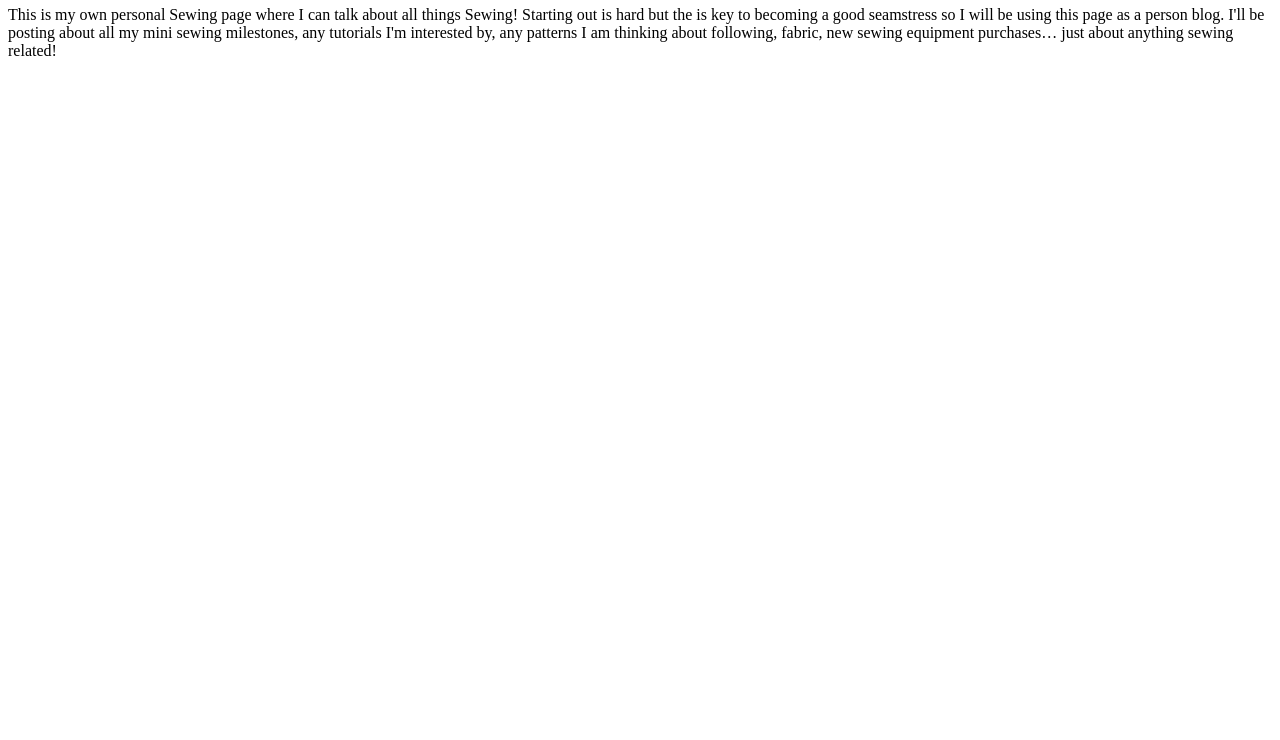
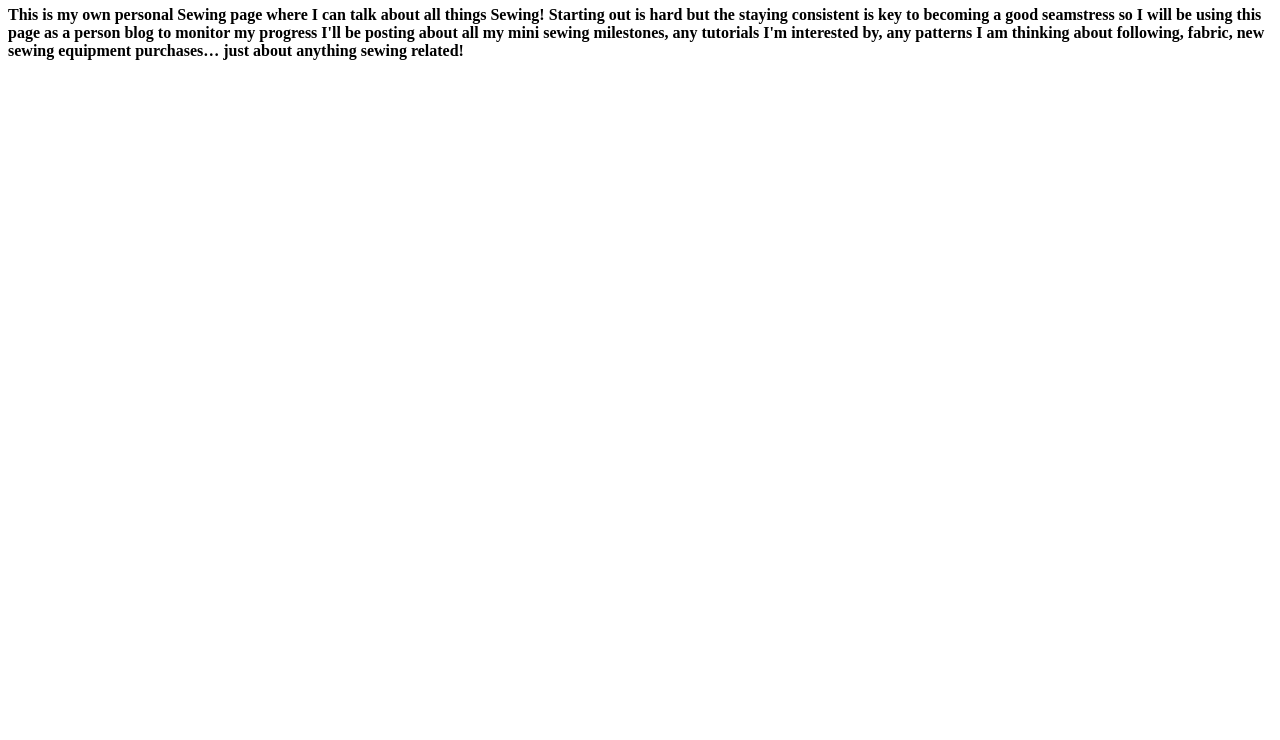
Before and after one commit to keswanimoe/Hobby-Page, a plain HTML site: page index.html in a window 1280 px wide. Shown: the part 60-800 px from the top of the page. Drawn offline with Linux system fonts and the light colour scheme.

Commit message:
Updating to h4 tag

```diff
--- a/index.html
+++ b/index.html
@@ -1,12 +1,10 @@
 <html>
   <body>
     <h1>Sewing Sewing Sewing!</h1>
-    <p>
+    <h4>
     This is my own personal Sewing page where I can talk about all things Sewing!
-
-    Starting out is hard but the is key to becoming a good seamstress so I will be using this page as a person blog.
-
+    Starting out is hard but the staying consistent is key to becoming a good seamstress so I will be using this page as a person blog to monitor my progress
     I'll be posting about all my mini sewing milestones, any tutorials I'm interested by, any patterns I am thinking about following, fabric, new sewing equipment purchases… just about anything sewing related!
-    </p>
+    </h4>
   </body>
 </html>
```
